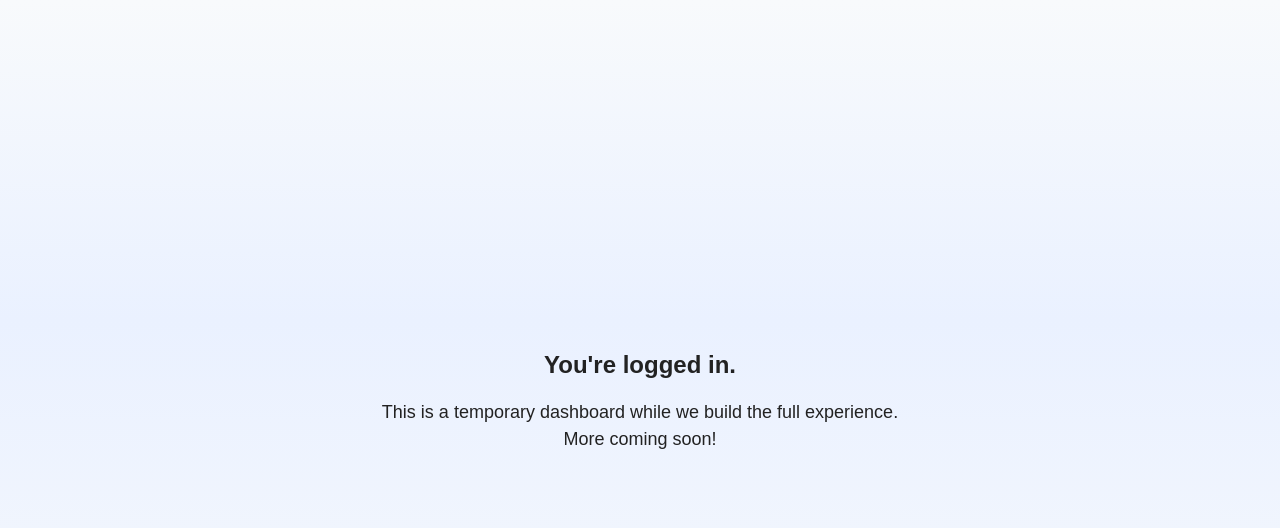
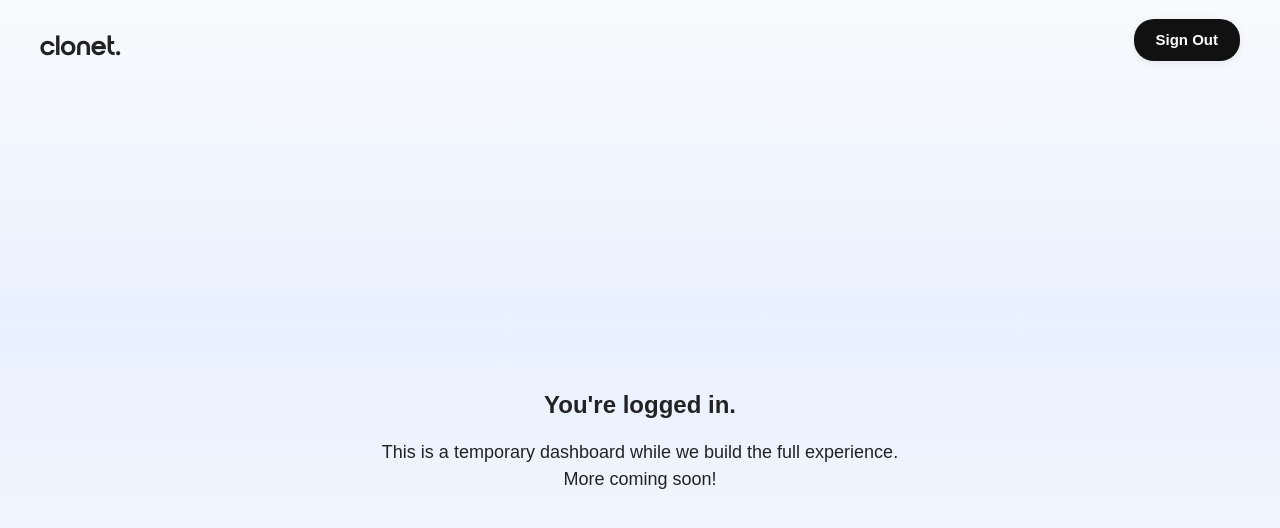
Before and after one commit to welcmhome/clonet-app, a Next.js app: page /dashboard in a window 1280 px wide. Shown: the top 528 px of the page. Built offline with nearby package versions, Linux system fonts and the light colour scheme.

Commit message:
feat: add clonet. logo and temporary sign out button to dashboard header

```diff
--- a/src/app/dashboard/page.tsx
+++ b/src/app/dashboard/page.tsx
@@ -1,6 +1,24 @@
+import { supabase } from '@/utils/supabaseClient';
+
 export default function Dashboard() {
+  async function handleSignOut() {
+    await supabase.auth.signOut();
+    window.location.href = '/';
+  }
+
   return (
-    <div style={{ minHeight: '100vh', display: 'flex', alignItems: 'center', justifyContent: 'center', fontFamily: 'Switzer, sans-serif', background: 'linear-gradient(180deg, #f8fafc 0%, #eaf1ff 40%, #f8fafc 100%)', color: '#222', textAlign: 'center', padding: 24 }}>
+    <div style={{ minHeight: '100vh', display: 'flex', flexDirection: 'column', fontFamily: 'Switzer, sans-serif', background: 'linear-gradient(180deg, #f8fafc 0%, #eaf1ff 40%, #f8fafc 100%)', color: '#222' }}>
+      {/* Header */}
+      <div style={{ width: '100%', display: 'flex', alignItems: 'center', height: 80, padding: '0 40px', boxSizing: 'border-box', position: 'relative' }}>
+        <a href="https://clonet.ai" style={{ textDecoration: 'none', display: 'flex', alignItems: 'center' }}>
+          <span style={{ fontFamily: 'ibrand, sans-serif', fontWeight: 400, fontSize: 28, marginTop: 24, marginLeft: 0, marginBottom: 8, letterSpacing: '0.01em', lineHeight: 1.1, display: 'inline-block', color: 'inherit' }}>clonet.</span>
+        </a>
+        <button onClick={handleSignOut} style={{ marginLeft: 'auto', background: '#111', color: '#fff', border: 'none', borderRadius: 20, padding: '10px 22px', fontSize: 15, fontWeight: 600, cursor: 'pointer', fontFamily: 'Switzer, sans-serif', boxShadow: '0 2px 8px 0 rgba(16,20,30,0.08)', transition: 'background 0.2s' }}>
+          Sign Out
+        </button>
+      </div>
+      {/* Main content */}
+      <div style={{ flex: 1, display: 'flex', alignItems: 'center', justifyContent: 'center', textAlign: 'center', padding: 24 }}>
         <div>
           <h1 style={{ fontSize: 24, fontWeight: 600, marginBottom: 16 }}>
             You're logged in.
@@ -10,5 +28,6 @@ export default function Dashboard() {
           </p>
         </div>
       </div>
+    </div>
   );
 }
```
Lines whose indentation alone changed are shown as unchanged.
